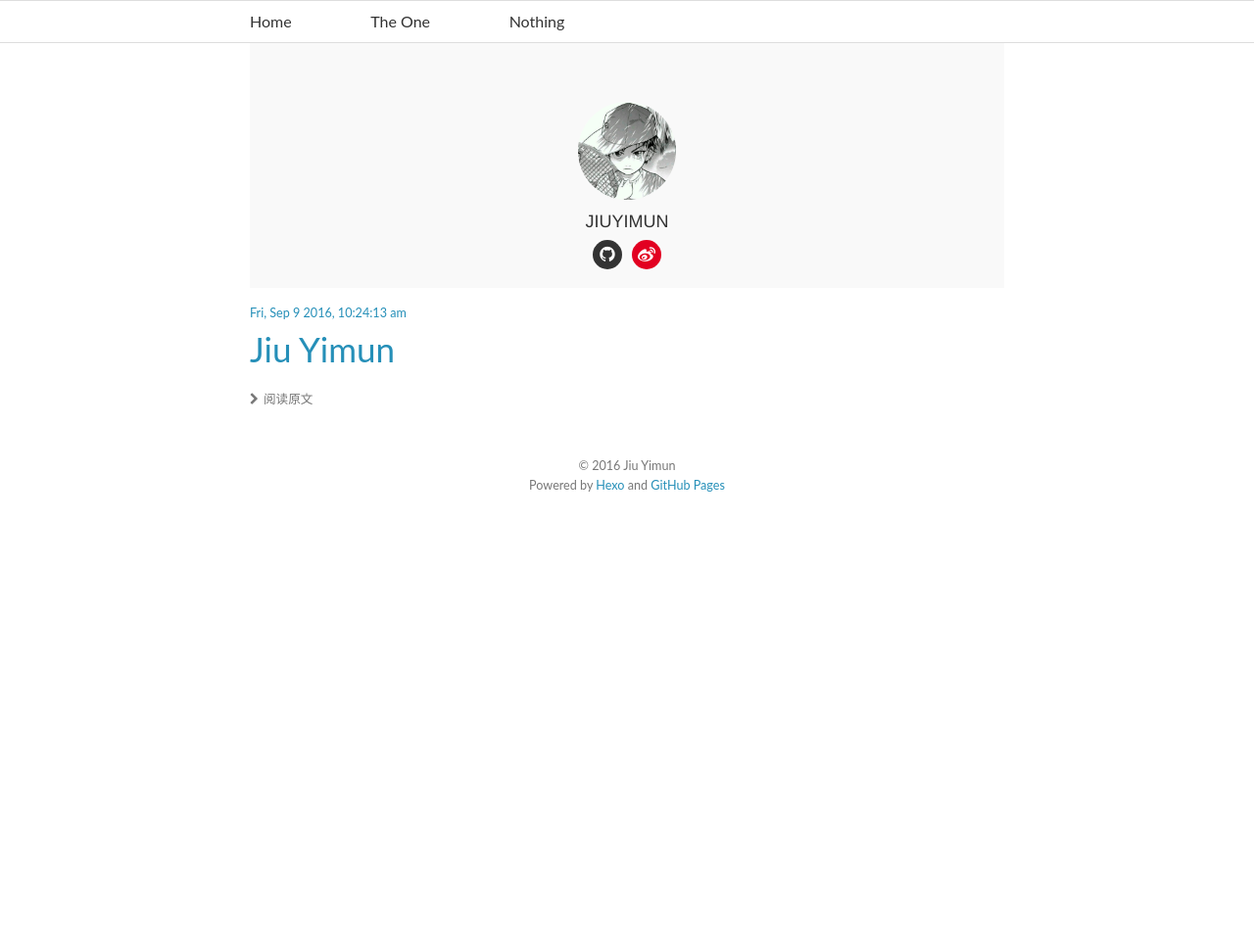
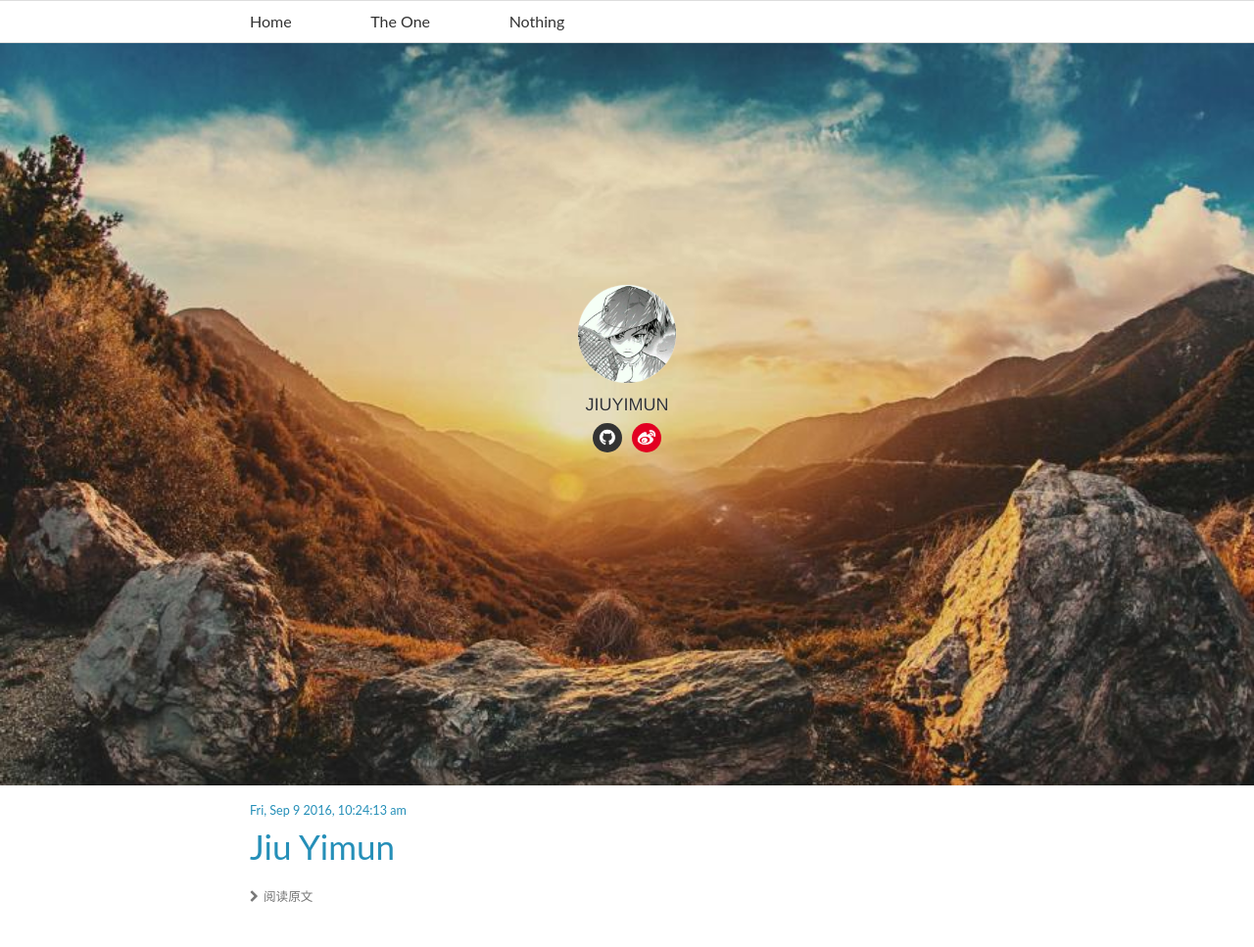
Before and after one commit to JiuYimun/JiuYimun.github.io, a plain HTML site: page index.html in a window 1280 px wide. Shown: the top 967 px of the page at 98% size. Before the commit the page ends 800 px from the top, so only its background shows below. Drawn offline with nearby package versions, Linux system fonts and the light colour scheme.

Commit message:
Site updated: 2016-09-09 18:23:27

```diff
--- a/index.html
+++ b/index.html
@@ -146,7 +146,7 @@
 <script type="text/javascript">
     (function($){
 
-        var ele_cover = $("#cover").attr("value");
+        var ele_cover = $("#cover");
         ele_cover.appendTo($("#header"));
         var ele_profile = $("#profile");
         var h_win = $(window).height(), h_nav = $("#main-nav").height(), h_cover = h_win - h_nav,
```
